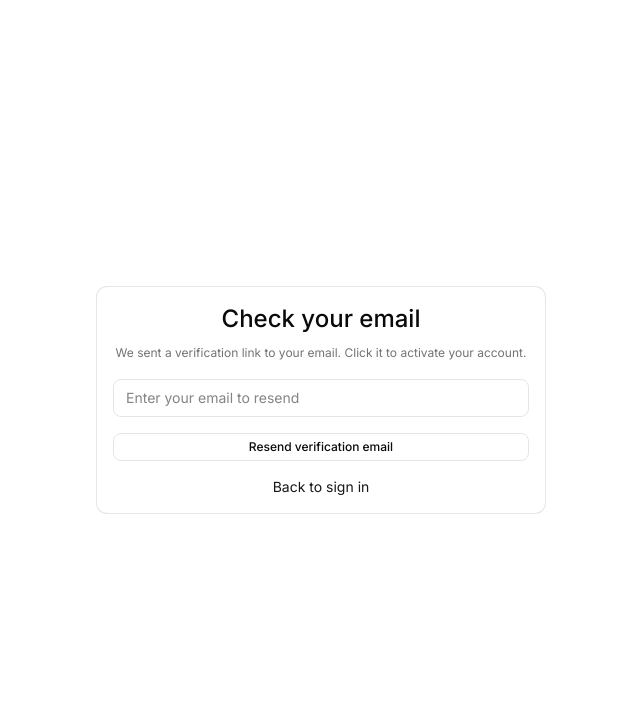
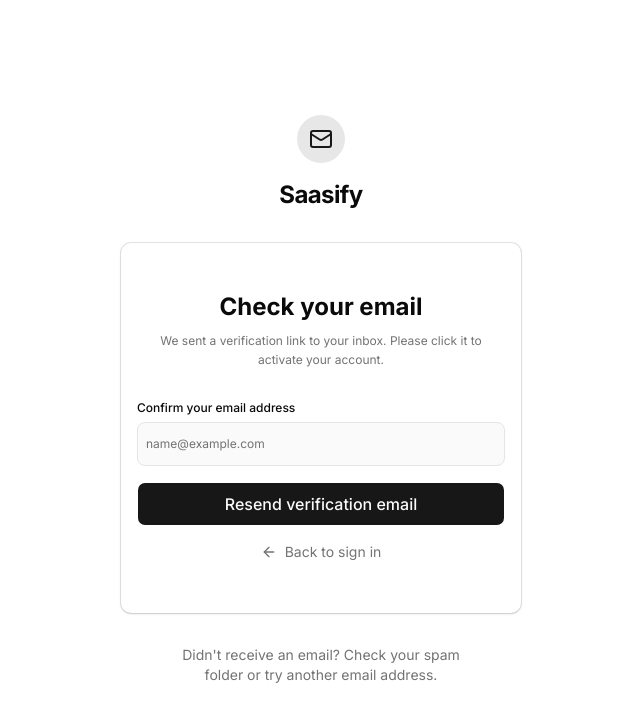
Before and after one commit to Drate-Hillary/Saasify, a Next.js app: page /verify_email in a window 1280 px wide. Shown: the top 722 px of the page, without its empty margins (319-959 px from the left). Built offline with nearby package versions, Linux system fonts and the light colour scheme.

Commit message:
Fixed the toast messages

```diff
--- a/app/(auth)/verify_email/page.tsx
+++ b/app/(auth)/verify_email/page.tsx
@@ -3,8 +3,10 @@
 import { useState } from 'react'
 import Link from 'next/link'
 import { Button } from '@/components/ui/button'
+import { Input } from '@/components/ui/input' // Use your UI component
+import { Label } from '@/components/ui/label'
 import { Card, CardContent, CardDescription, CardFooter, CardHeader, CardTitle } from '@/components/ui/card'
-import { Loader2 } from 'lucide-react'
+import { Loader2, Mail, ArrowLeft } from 'lucide-react'
 import { toast } from 'sonner'
 import { resendVerificationEmail } from '../register/actions'
 
@@ -28,33 +30,64 @@
   }
 
   return (
-    <div className="container flex h-screen w-screen flex-col items-center justify-center">
-      <Card className="w-full max-w-md">
-        <CardHeader className="space-y-1">
-          <CardTitle className="text-2xl text-center">Check your email</CardTitle>
-          <CardDescription className="text-center">
-            We sent a verification link to your email. Click it to activate your account.
+    <div className="min-h-screen w-full flex flex-col items-center justify-center bg-background px-4 py-8">
+
+      {/* Visual Identity */}
+      <div className="mb-8 flex flex-col items-center">
+        <div className="h-12 w-12 rounded-full bg-primary/10 flex items-center justify-center mb-4">
+          <Mail className="h-6 w-6 text-primary" />
+        </div>
+        <h2 className="text-2xl font-bold tracking-tight">Saasify</h2>
+      </div>
+
+      <Card className="w-full max-w-[400px] border-none shadow-xl sm:border sm:shadow-sm">
+        <CardHeader className="space-y-1 pt-8">
+          <CardTitle className="text-2xl font-bold text-center">Check your email</CardTitle>
+          <CardDescription className="text-center px-4">
+            We sent a verification link to your inbox. Please click it to activate your account.
           </CardDescription>
         </CardHeader>
-        <CardContent className="space-y-4">
-          <input
-            type="email"
-            placeholder="Enter your email to resend"
-            value={email}
-            onChange={(e) => setEmail(e.target.value)}
-            className="w-full rounded-md border px-3 py-2 text-sm"
-          />
+
+        <CardContent className="space-y-4 pt-4">
+          <div className="space-y-2">
+            <Label htmlFor="resend-email">Confirm your email address</Label>
+            <Input
+              id="resend-email"
+              type="email"
+              placeholder="name@example.com"
+              value={email}
+              onChange={(e) => setEmail(e.target.value)}
+              className="h-11"
+            />
+          </div>
         </CardContent>
-        <CardFooter className="flex flex-col space-y-4">
-          <Button className="w-full" variant="outline" onClick={handleResend} disabled={loading}>
+
+        <CardFooter className="flex flex-col space-y-4 pb-8">
+          <Button
+            className="w-full h-11 text-base"
+            variant="default"
+            onClick={handleResend}
+            disabled={loading}
+          >
             {loading && <Loader2 className="mr-2 h-4 w-4 animate-spin" />}
             Resend verification email
           </Button>
-          <p className="text-center text-sm text-muted-foreground">
-            <Link href="/login" className="text-primary hover:underline">Back to sign in</Link>
-          </p>
+
+          <div className="text-center">
+            <Link
+              href="/login"
+              className="inline-flex items-center text-sm text-muted-foreground hover:text-primary transition-colors"
+            >
+              <ArrowLeft className="mr-2 h-4 w-4" />
+              Back to sign in
+            </Link>
+          </div>
         </CardFooter>
       </Card>
+
+      <p className="mt-8 text-sm text-muted-foreground text-center max-w-[300px]">
+        Didn&apos;t receive an email? Check your spam folder or try another email address.
+      </p>
     </div>
   )
 }
--- a/app/layout.tsx
+++ b/app/layout.tsx
@@ -2,6 +2,7 @@
 import { Geist, Geist_Mono, Inter } from "next/font/google";
 import "./globals.css";
 import { cn } from "@/lib/utils";
+import { Toaster } from "@/components/ui/sonner";
 
 const inter = Inter({subsets:['latin'],variable:'--font-sans'});
 
@@ -30,7 +31,10 @@
       lang="en"
       className={cn("h-full", "antialiased", geistSans.variable, geistMono.variable, "font-sans", inter.variable)}
     >
-      <body className="min-h-full flex flex-col">{children}</body>
+      <body className="min-h-full flex flex-col">
+        {children}
+        <Toaster richColors position="bottom-right" />
+      </body>
     </html>
   );
 }
```
